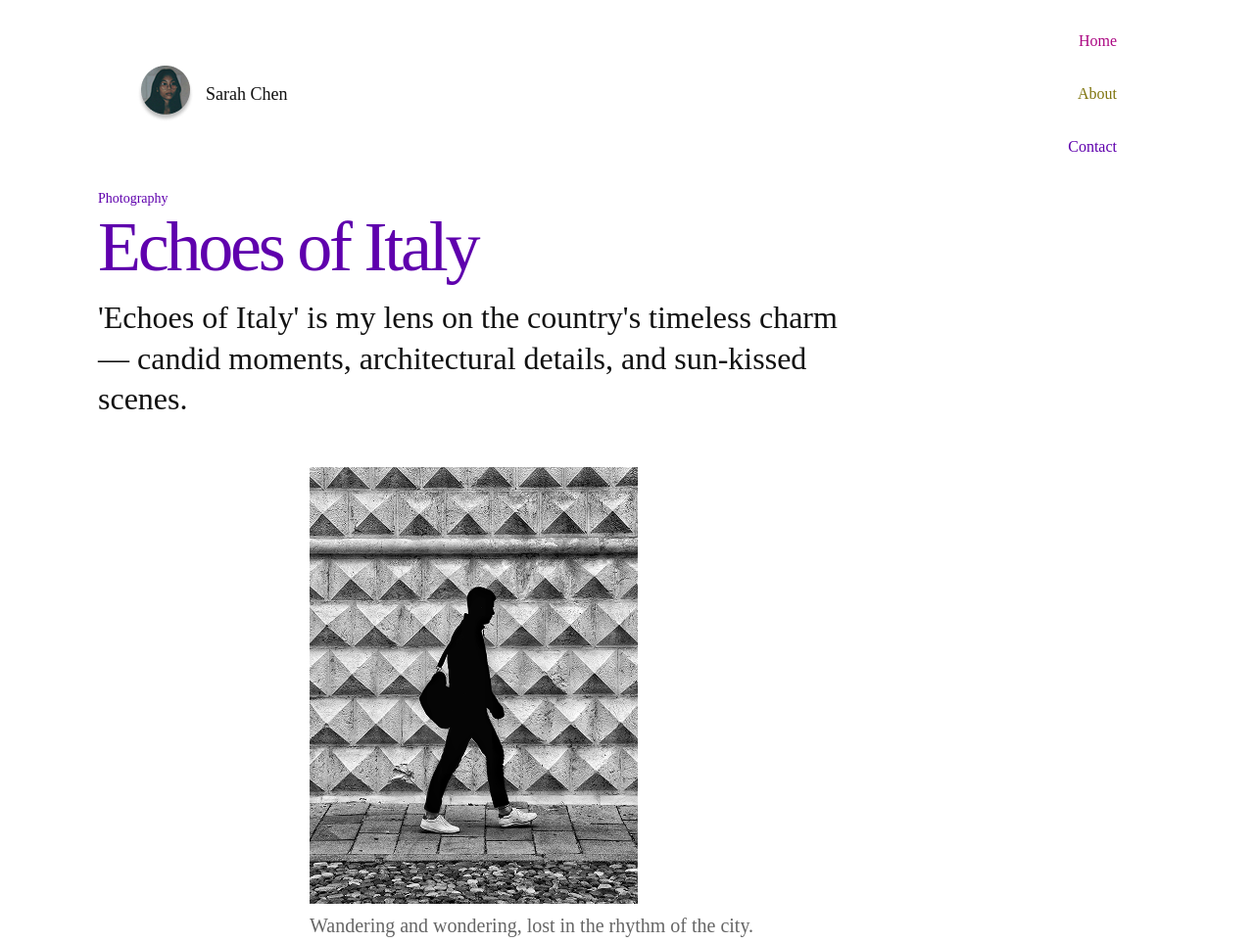
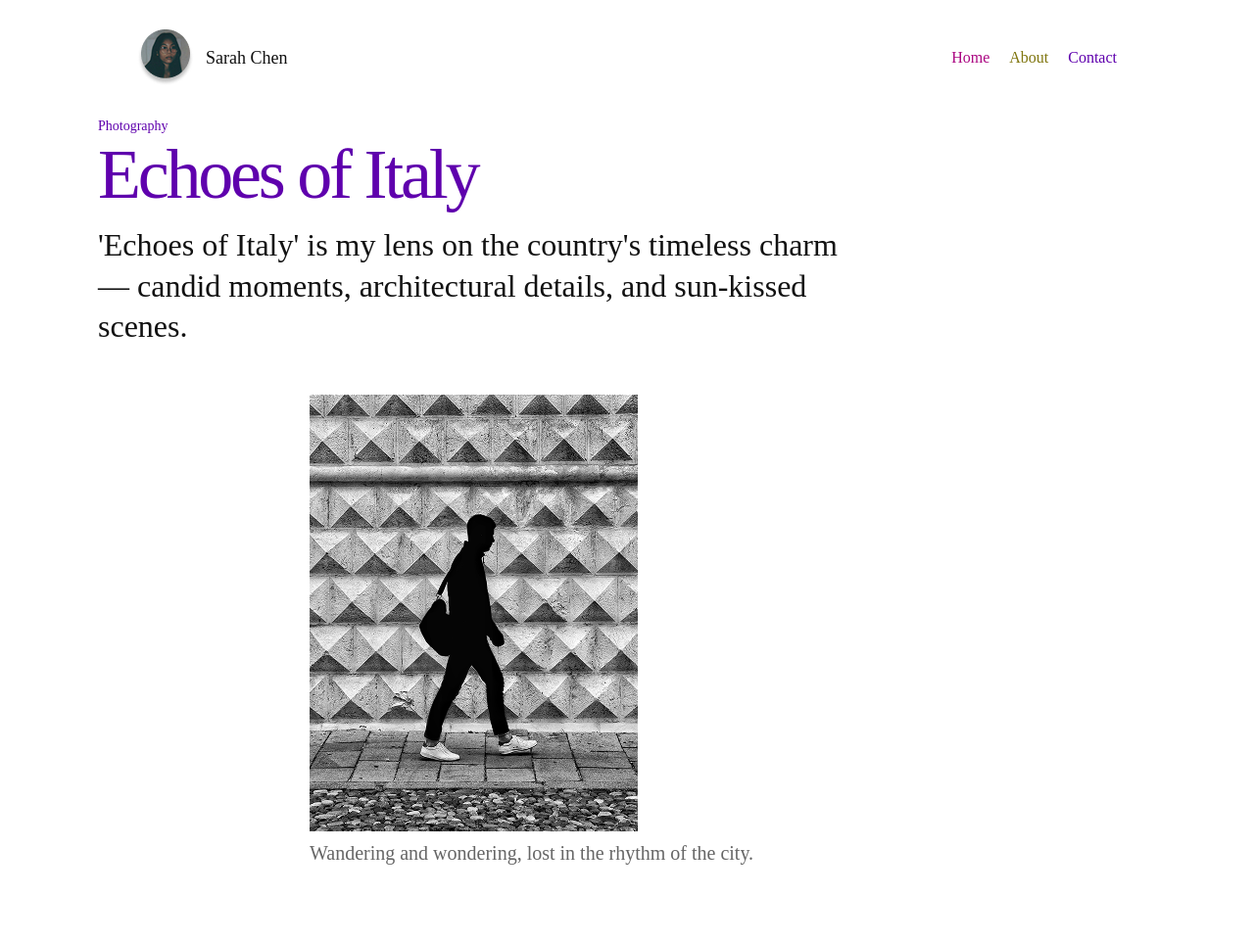
Before and after one commit to laumarva99/web-personal, a plain HTML site: page project.html in a window 1280 px wide. Shown: the top 963 px of the page at 98% size. Drawn offline with Linux system fonts and the light colour scheme; a web font is replaced by a local one.

Commit message:
Corrección error media quory header

```diff
--- a/project.html
+++ b/project.html
@@ -315,6 +315,9 @@
 
         @media (min-width: 768px) {
 
+            .container {
+                padding: 0 40px;
+            }
 
             h1 {
                 font-size: 56px;
@@ -333,9 +336,14 @@
 
             .header {
                 flex-direction: row;
+                justify-content: space-between;
                 align-items: center;
             }
 
+            .navigation {
+                flex-direction: row;
+                gap: 20px;
+            }
 
 
             .foto1 {
```
